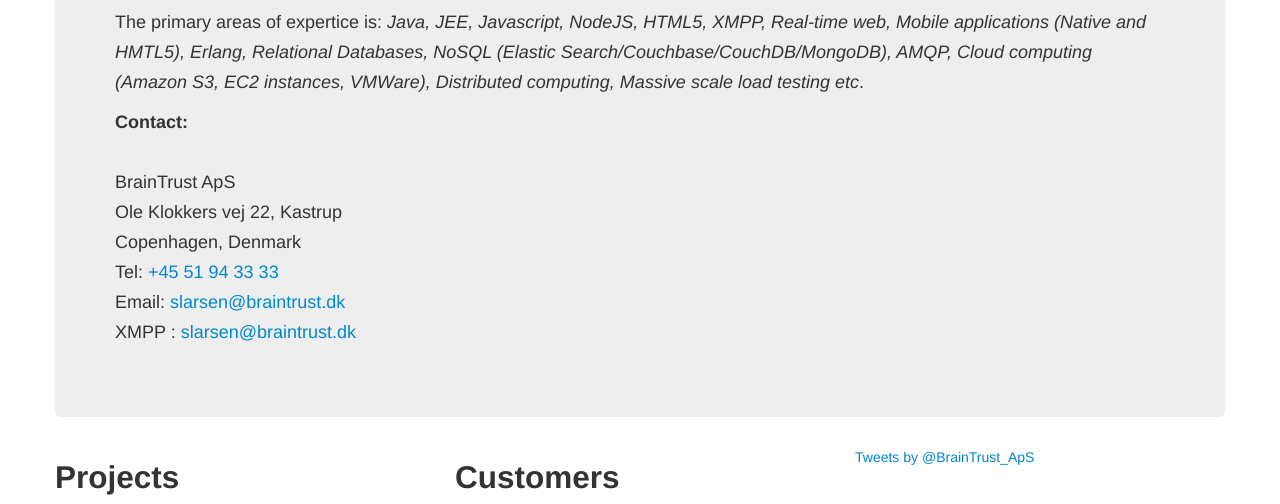
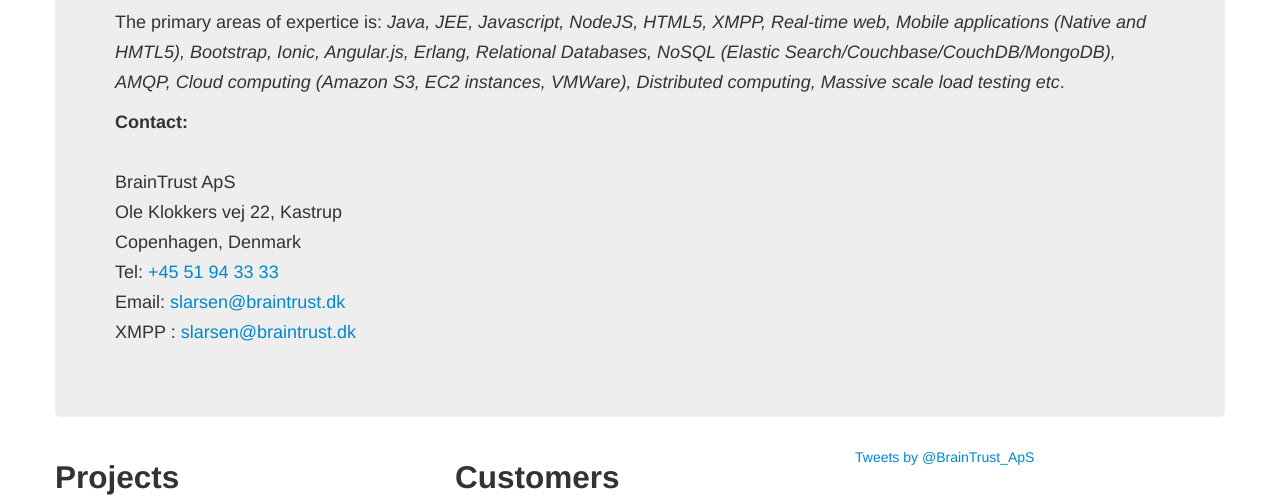
Before and after one commit to zooldk/braintrust.dk, a plain HTML site: page index.html in a window 1280 px wide. Shown: the part 253-757 px from the top of the page. Drawn offline with nearby package versions, Linux system fonts and the light colour scheme.

Commit message:
Updated cv a bit

```diff
--- a/index.html
+++ b/index.html
@@ -77,7 +77,7 @@
                 <p> Braintrust is an agile consulting company that is located at Copenhagen. The company does <strong>software development, architecture, planning, product concepts, <a href="http://www.youtube.com/watch?v=44azH7DVBlo">talks</a> and <a href="http://www.slideshare.net/zooldk">presentations</a></strong>.
 				</p>
 				<p>
-					The primary areas of expertice is: <em>Java, JEE, Javascript, NodeJS, HTML5, XMPP, Real-time web, Mobile applications (Native and HMTL5), Erlang, Relational Databases, NoSQL (Elastic Search/Couchbase/CouchDB/MongoDB), AMQP, Cloud computing (Amazon S3, EC2 instances, VMWare), Distributed computing, Massive scale load testing etc</em>.
+					The primary areas of expertice is: <em>Java, JEE, Javascript, NodeJS, HTML5, XMPP, Real-time web, Mobile applications (Native and HMTL5), Bootstrap, Ionic, Angular.js, Erlang, Relational Databases, NoSQL (Elastic Search/Couchbase/CouchDB/MongoDB), AMQP, Cloud computing (Amazon S3, EC2 instances, VMWare), Distributed computing, Massive scale load testing etc</em>.
 				</p>
 				<p>
 				<strong>Contact:</strong>
```
